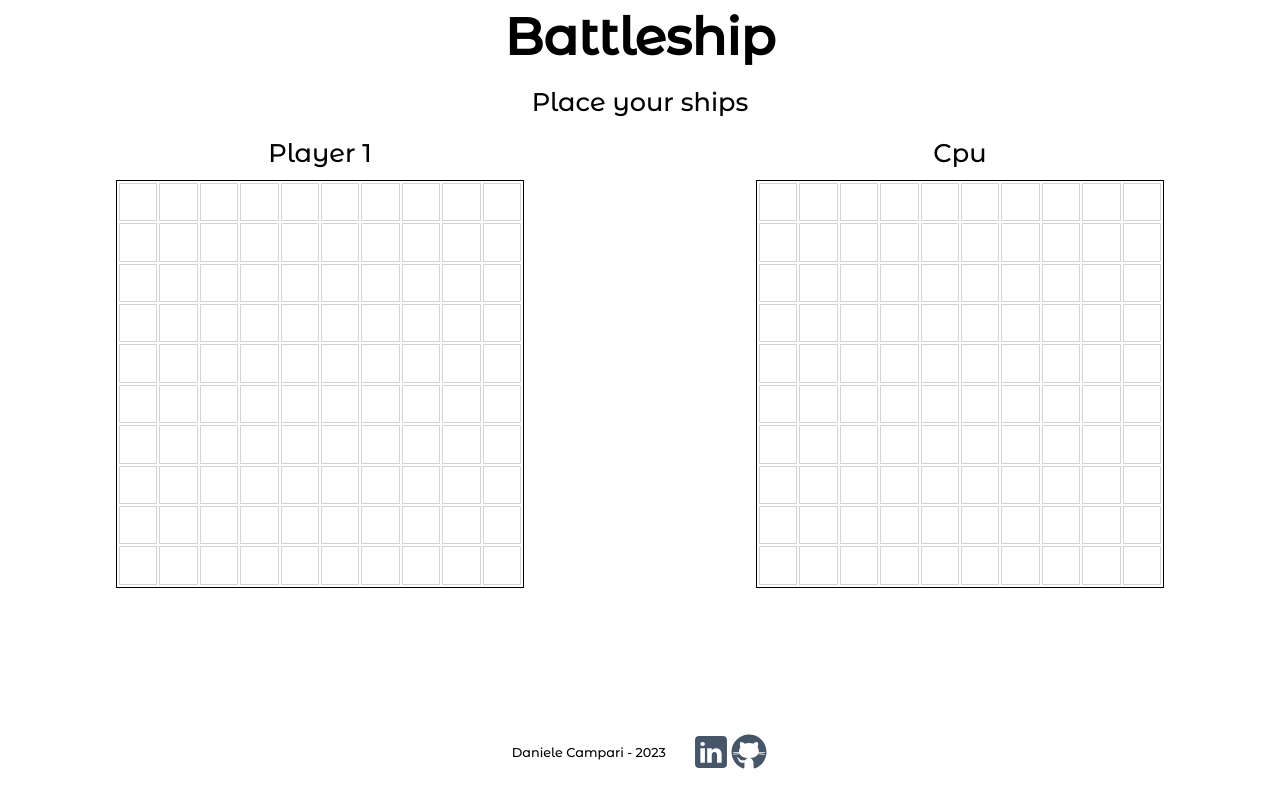
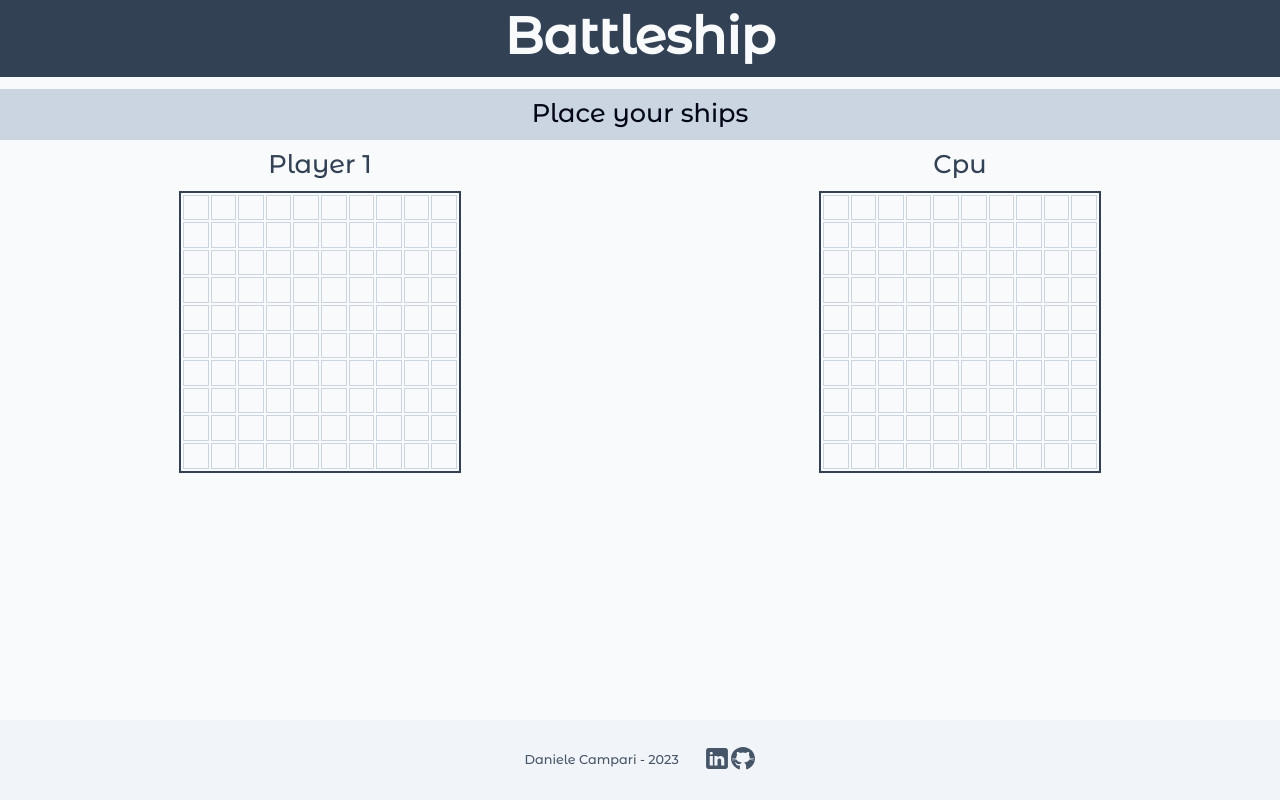
Before and after one commit to dak79/odin-battleship, a website built with webpack: page src/index.html in a window 1280 px wide. Built offline with nearby package versions, Linux system fonts and the light colour scheme.

Commit message:
fix layout and add some colors

```diff
--- a/src/style/style.css
+++ b/src/style/style.css
@@ -39,31 +39,13 @@ body {
   width: 100vw;
   height: 100vh;
   display: grid;
-  grid-template:
-    [row1-start] 'header' 1fr [row1-end]
-    [row2-start] 'main' 8fr [row2-end]
-    [row3-start] 'footer' 1fr [row3-end]
-    / 1fr;
+  grid-template-rows: 1fr 10fr 1fr;
+  gap: 1vw;
 }
 
-/* Layout: body header */
-#body-header {
-  grid-area: header;
-}
-
-/* Layout: body main */
-#body-main {
-  grid-area: main;
-}
-
-/* Layout: body footer */
-#body-footer {
-  grid-area: footer;
-}
-
-.footer-wrapper {
-  width: 50%;
-  height: auto;
+.grid-3rows {
+  display: grid;
+  grid-template-rows: 0.5fr 0.2fr 6fr;
 }
 
 /* Layout: padding */
@@ -87,8 +69,8 @@ body {
 /* Layout: icons and cell sizes */
 .icons-size,
 .cell-size {
-  width: 3vw;
-  height: 3vw;
+  width: 2vw;
+  height: 2vw;
 }
 
 /* Layout: common classes */
@@ -110,21 +92,38 @@ body {
   justify-items: center;
 }
 
-/* Style
- * Not worked yet. Only started
- *
- * */
+/* Style */
 
 body {
   font-family: 'montserrat_alternatesmedium', system-ui, -apple-system,
     BlinkMacSystemFont, 'Segoe UI', Roboto, Oxygen, Ubuntu, Cantarell,
     'Open Sans', 'Helvetica Neue', sans-serif;
+  background-color: var(--slate50);
+  color: var(--slate950);
+}
+
+.header-colors {
+  background-color: var(--slate700);
+  color: var(--slate50);
+}
+
+.footer-colors {
+  background-color: var(--slate100);
+  color: var(--slate600);
+}
+
+.message-colors {
+  background-color: var(--slate300);
+}
+
+.player-colors {
+  color: var(--slate700);
 }
 
 .battlefield-border {
-  border: 1px solid black;
+  border: 2px solid var(--slate700);
 }
 
 .cell-border {
-  border: 1px solid lightgray;
+  border: 1px solid var(--slate300);
 }
```
